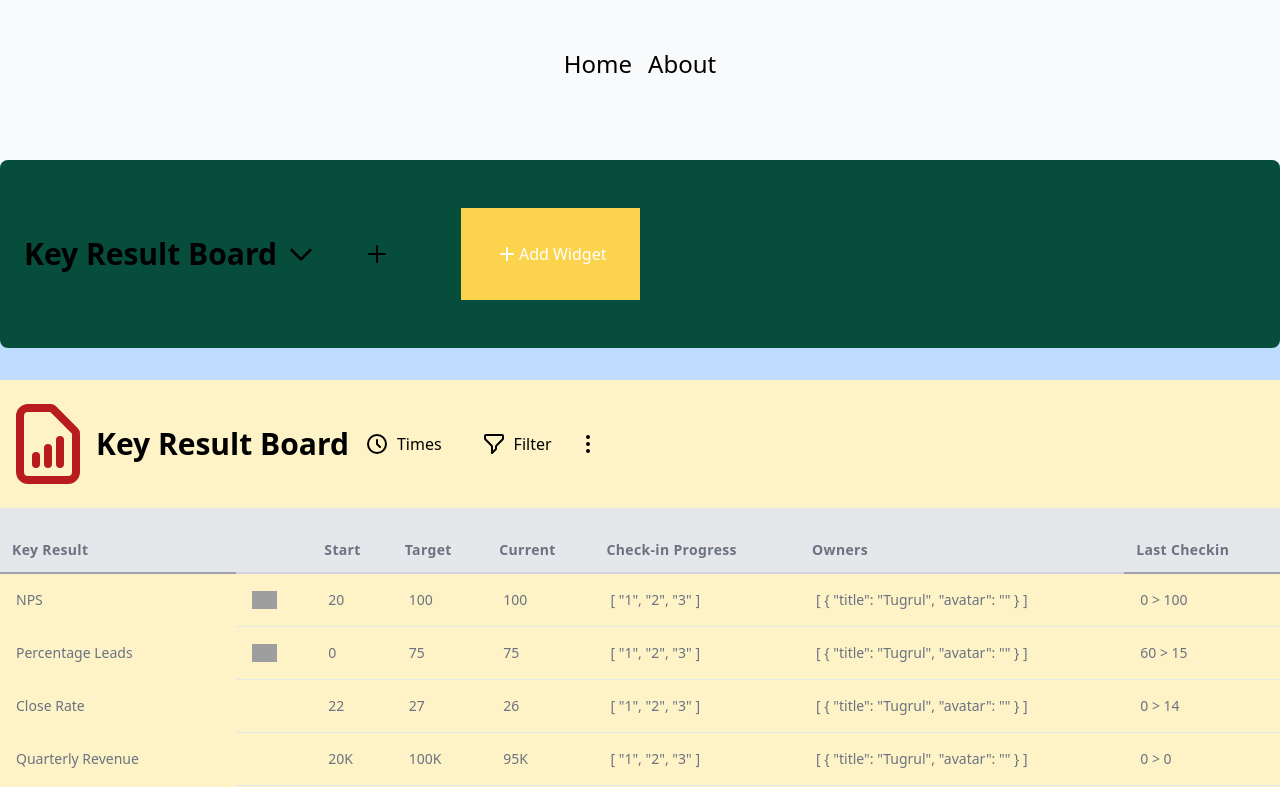
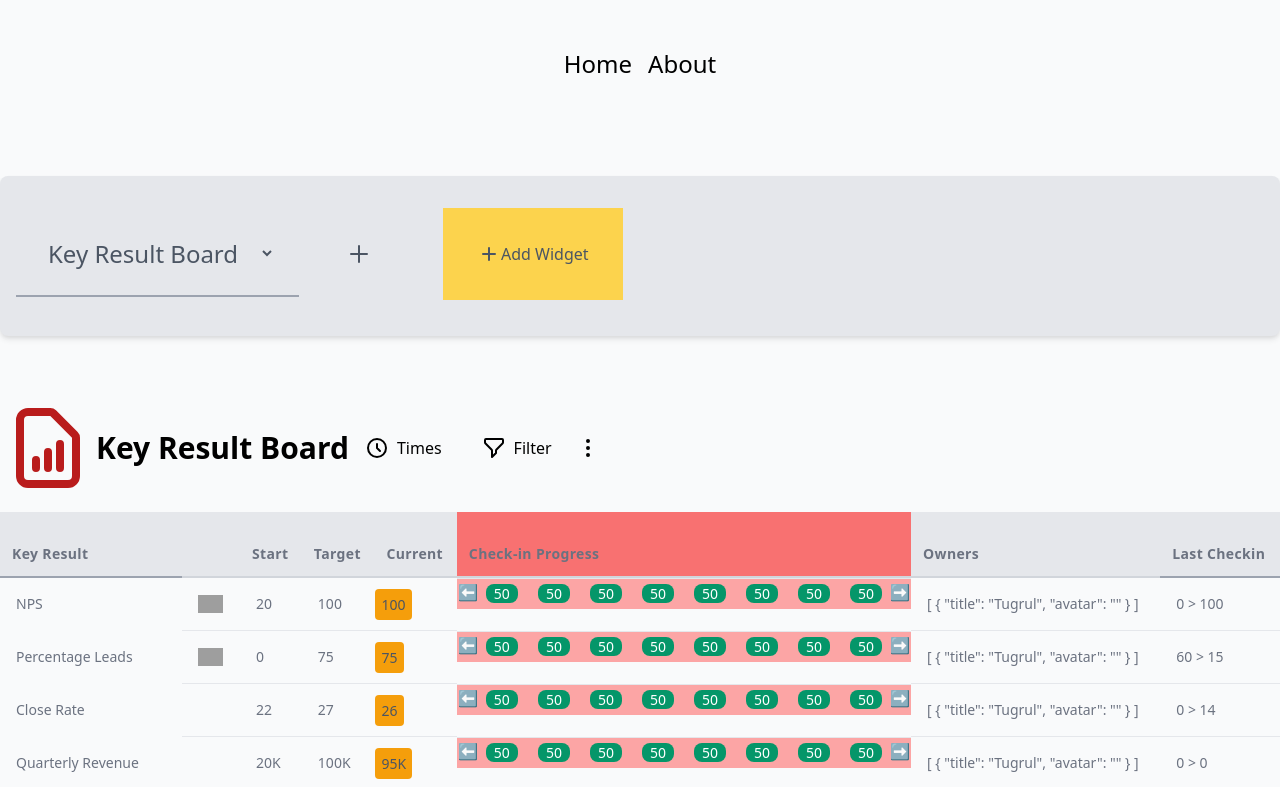
Before and after one commit to Ted2xmen/conectohub, a Vue app: page / in a window 1280 px wide. Shown: the top 787 px of the page. Built offline with nearby package versions, Linux system fonts and the light colour scheme; grey boxes are pictures that could not be loaded.

Commit message:
added dropdown and progress box

```diff
--- a/src/components/BoardMenu.vue
+++ b/src/components/BoardMenu.vue
@@ -1,47 +1,77 @@
 <template>
-    <div class="flex place-items-center py-4 px-4">
-
-
-
-
-  <div class="space-y-4">
-<div class="flex place-items-center">
-        <h1 class="text-3xl font-semibold mx-2">Key Result Board</h1>
-
-<svg xmlns="http://www.w3.org/2000/svg" class="h-8 w-8" fill="none" viewBox="0 0 24 24" stroke="currentColor" stroke-width="2">
-  <path stroke-linecap="round" stroke-linejoin="round" d="M19 9l-7 7-7-7" />
-</svg>
+  <div class="flex place-items-center py-4 mb-1 px-4 text-gray-600">
+    <div class="">
+      <div
+        class="
+          flex
+          place-items-center
+          cursor-pointer
+          border-gray-400
+          p-6
+          border-b-2
+        "
+      >
+        <select
+          aria-label="select"
+          class="
+            focus:text-green-600
+            text-2xl
+            focus:outline-none
+            bg-transparent
+            ml-1
+          "
+        >
+          <option class="text-lg text-gray-800">Key Result Board</option>
+          <option class="text-lg text-gray-800">Key Result Board 2</option>
+          <option class="text-lg text-gray-800">Key Result Board 3</option>
+        </select>
       </div>
     </div>
 
-
-
-
-<div class="flex space-x-6 ">
-    <div class="flex mx-12 place-items-center divide-y divide-red-400">
-<svg xmlns="http://www.w3.org/2000/svg" class="h-6 w-6" fill="none" viewBox="0 0 24 24" stroke="currentColor" stroke-width="2">
-  <path stroke-linecap="round" stroke-linejoin="round" d="M12 4v16m8-8H4" />
+    <div class="flex space-x-6">
+      <div class="flex mx-12 place-items-center cursor-pointer">
+        <svg
+          xmlns="http://www.w3.org/2000/svg"
+          class="h-6 w-6"
+          fill="none"
+          viewBox="0 0 24 24"
+          stroke="currentColor"
+          stroke-width="2"
+        >
+          <path
+            stroke-linecap="round"
+            stroke-linejoin="round"
+            d="M12 4v16m8-8H4"
+          />
         </svg>
       </div>
 
-
-
-    <div class="flex p-8 text-white bg-yellow-300 border-2 border-yellow-300 ">
-     <svg xmlns="http://www.w3.org/2000/svg" class="h-6 w-6" fill="none" viewBox="0 0 24 24" stroke="currentColor" stroke-width="2">
-  <path stroke-linecap="round" stroke-linejoin="round" d="M12 6v6m0 0v6m0-6h6m-6 0H6" />
+      <div
+        class="
+          flex
+          p-8
+          text-gray-600
+          bg-yellow-300
+          border-2 border-yellow-300
+          cursor-pointer
+        "
+      >
+        <svg
+          xmlns="http://www.w3.org/2000/svg"
+          class="h-6 w-6"
+          fill="none"
+          viewBox="0 0 24 24"
+          stroke="currentColor"
+          stroke-width="2"
+        >
+          <path
+            stroke-linecap="round"
+            stroke-linejoin="round"
+            d="M12 6v6m0 0v6m0-6h6m-6 0H6"
+          />
         </svg>
         <h4>Add Widget</h4>
       </div>
-
     </div>
-
-
-
-
-
-
-
-
-
   </div>
 </template>
--- /dev/null
+++ b/src/components/Box/BoxComponent.vue
@@ -0,0 +1,14 @@
+<template>
+    <span class="px-2 py-0  mx-2 leading-loose rounded-lg w-8 h-8 bg-green-600 text-white text-sm">
+        {{number}}
+    </span>
+</template>
+
+
+<script>
+export default {
+    props: [
+        "number"
+    ]
+}
+</script>
--- a/src/components/Table/TRComponent.vue
+++ b/src/components/Table/TRComponent.vue
@@ -1,11 +1,12 @@
 <template>
   <tr class="divide-y">
-    <td class="td-text  divide-y ">
+    <td class="td-text divide-y">
       {{ result }}
     </td>
 
-<td class="td-text">
-    <img v-if="icon" :src="icon" width="25" height="25" alt="icon"> </td>
+    <td class="td-text">
+      <img v-if="icon" :src="icon" width="25" height="25" alt="icon" />
+    </td>
 
     <td class="td-text">
       {{ start }}
@@ -15,11 +16,28 @@
       <span>{{ target }}</span>
     </td>
 
-    <td class="td-text">
-      {{ current }}
+    <td class="">
+      <span
+        class="
+          text-sm
+          p-1.5
+          rounded
+          text-gray-600
+          hover:text-gray-100
+          bg-yellow-500
+        "
+        >{{ current }}</span
+      >
     </td>
 
-    <td class="td-text">{{ progress }}</td>
+    <!-- {{ progress }}  -->
+      <td class="flex justify-center space-x-1 bg-red-300" >
+        ⬅️ <div class="overflow-scroll-auto   min-w-24"  v-for="(n,i) in 8" :key="i">
+            <BoxComponent number="50" />
+         </div> ➡️
+
+    </td>
+
 
     <td class="td-text">{{ owners }}</td>
 
@@ -29,7 +47,21 @@
 
 
 <script>
+import BoxComponent from "@/components/Box/BoxComponent.vue";
+
 export default {
-  props: ["result", "icon", "start", "target", "current", "progress", "owners", "last"],
+  props: [
+    "result",
+    "icon",
+    "start",
+    "target",
+    "current",
+    "progress",
+    "owners",
+    "last",
+  ],
+  components: {
+    BoxComponent,
+  },
 };
 </script>
--- a/src/components/Table/TheadComponent.vue
+++ b/src/components/Table/TheadComponent.vue
@@ -7,7 +7,7 @@
       <th class="row-title">Start</th>
       <th class="row-title">Target</th>
       <th class="row-title">Current</th>
-      <th class="row-title">Check-in Progress</th>
+      <th class="row-title w-64 bg-red-400">Check-in Progress</th>
       <th class="row-title">Owners</th>
       <th class="row-title border-b-2 border-gray-400">Last Checkin</th>
     </tr>
--- a/src/components/TableContainer.vue
+++ b/src/components/TableContainer.vue
@@ -1,9 +1,9 @@
 <template>
-  <div class="rounded-lg shadow-md md:container md:mx-auto justify-center bg-blue-200">
-   <div class="bg-green-900 py-8 my-8 rounded-lg">
+  <div class="rounded-lg shadow-md md:container md:mx-auto justify-center">
+   <div class="py-4 my-12 rounded-lg bg-gray-200 shadow-md">
       <BoardMenu />
       </div>
-    <div class="overflow-auto  hidden md:block bg-yellow-100 ">
+    <div class="overflow-auto  hidden md:block  ">
         <TableMenu />
       <table class="w-full">
         <TheadComponent />
--- a/src/views/Home.vue
+++ b/src/views/Home.vue
@@ -1,5 +1,5 @@
 <template>
-  <div id="home">
+  <div id="home" class="pb-24">
 
     <TableContainer />
 
```
Lines whose indentation alone changed are shown as unchanged.
